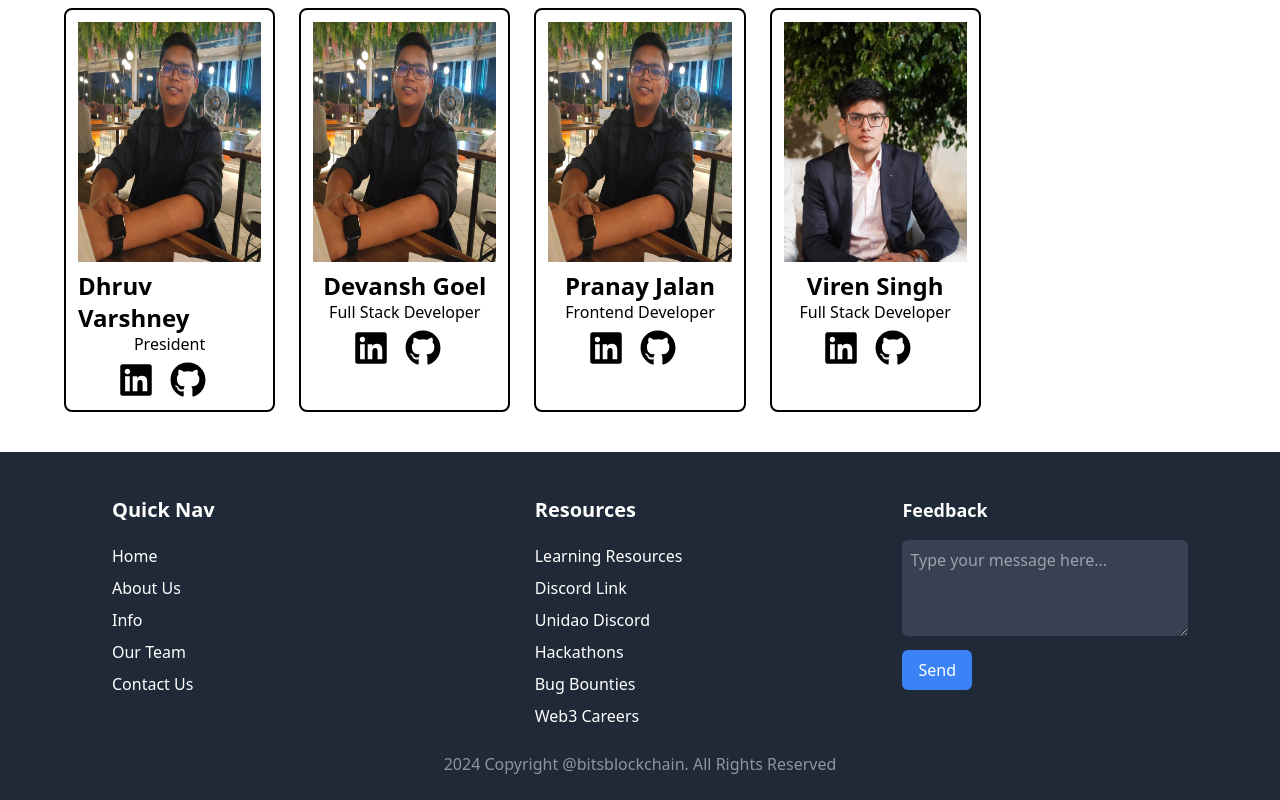
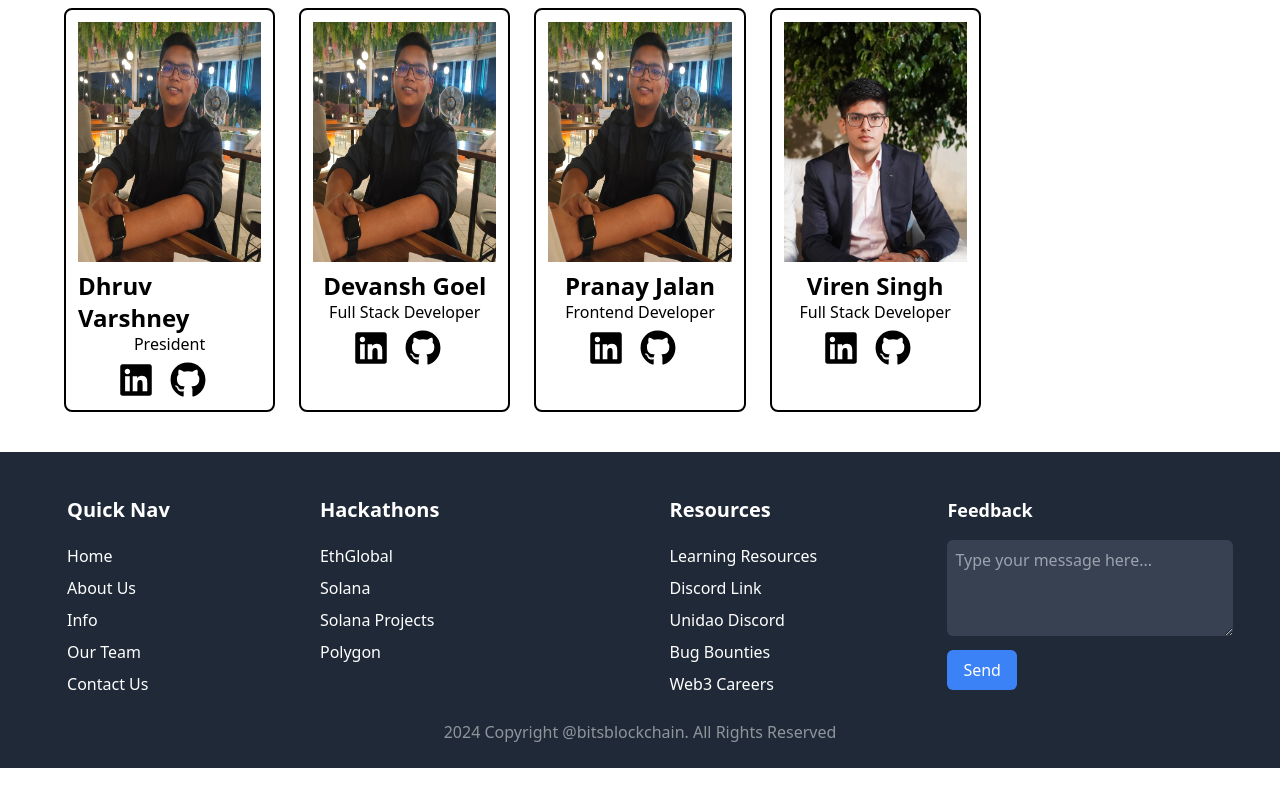
Before and after one commit to BITS-BLOCKCHAIN/BitsBlockchainWebsite, a React (Vite) app in the folder BitsBlockChainWebsite/: page / in a window 1280 px wide. Shown: the part 1930-2730 px from the top of the page. After the commit the page ends 2698 px from the top, so only its background shows below. Built offline with nearby package versions, Linux system fonts and the light colour scheme; a web font is replaced by a local one.

Commit message:
updated footer

```diff
--- a/BitsBlockChainWebsite/src/Components/Footer.jsx
+++ b/BitsBlockChainWebsite/src/Components/Footer.jsx
@@ -49,7 +49,10 @@ const Footer = () => {
                 </a>
               </li>
               <li>
-              <a href="#info" onClick={(e) => smoothScrollToSection(e, "info")}>
+                <a
+                  href="#info"
+                  onClick={(e) => smoothScrollToSection(e, "info")}
+                >
                   Info
                 </a>
               </li>
@@ -67,6 +70,34 @@ const Footer = () => {
                   onClick={(e) => smoothScrollToSection(e, "contact-us")}
                 >
                   Contact Us
+                </a>
+              </li>
+            </ul>
+          </div>
+          <div className="text-white xs:px-5 leading-8 md:mr-20">
+            <h2 className="font-bold text-xl mb-4">Hackathons</h2>
+            <ul>
+              <li>
+                <a href="https://ethglobal.com/" target="_blank">
+                  EthGlobal
+                </a>
+              </li>
+              <li>
+                <a href="https://www.colosseum.org/renaissance" target="_blank">
+                  Solana
+                </a>
+              </li>
+              <li>
+                <a href="https://superteam.fun/" target="_blank">
+                  Solana Projects
+                </a>
+              </li>
+              <li>
+                <a
+                  href="https://polygon.technology/blog-tags/hackathons"
+                  target="_blank"
+                >
+                  Polygon
                 </a>
               </li>
             </ul>
@@ -96,11 +127,7 @@ const Footer = () => {
                   Unidao Discord
                 </a>
               </li>
-            <li>
-              <a href="https://ethglobal.com/" target="_blank">
-                Hackathons
-              </a>
-            </li>
+
               <li>
                 <a href="https://immunefi.com/boost/" target="_blank">
                   Bug Bounties
@@ -113,7 +140,8 @@ const Footer = () => {
               </li>
             </ul>
           </div>
-        {(windowWidth >= 600) && (<div className="text-white">
+          {windowWidth >= 600 && (
+            <div className="text-white">
               <h2 className="font-bold text-lg mb-4 ">Feedback</h2>
               <textarea
                 className="w-full h-24 bg-gray-700 rounded-md p-2 text-gray-100 placeholder-gray-400 focus:outline-none focus:ring focus:border-blue-300"
@@ -122,9 +150,11 @@ const Footer = () => {
               <button className="mt-2 bg-blue-500 text-white py-2 px-4 rounded-md hover:bg-blue-600 transition duration-300">
                 Send
               </button>
-        </div>)}
             </div>
-       {(windowWidth <= 600) && (<div className="text-white">
+          )}
+        </div>
+        {windowWidth <= 600 && (
+          <div className="text-white">
             <h2 className="font-bold text-lg mb-4 ">Feedback</h2>
             <textarea
               className="w-full h-24 bg-gray-700 rounded-md p-2 text-gray-100 placeholder-gray-400 focus:outline-none focus:ring focus:border-blue-300"
@@ -133,8 +163,8 @@ const Footer = () => {
             <button className="mt-2 bg-blue-500 text-white py-2 px-4 rounded-md hover:bg-blue-600 transition duration-300">
               Send
             </button>
-        </div>)}
-
+          </div>
+        )}
       </div>
       <div className="container min-w-full px-4 flex justify-center">
         <p class="text-white opacity-50 ">
```
Lines whose indentation alone changed are shown as unchanged.
